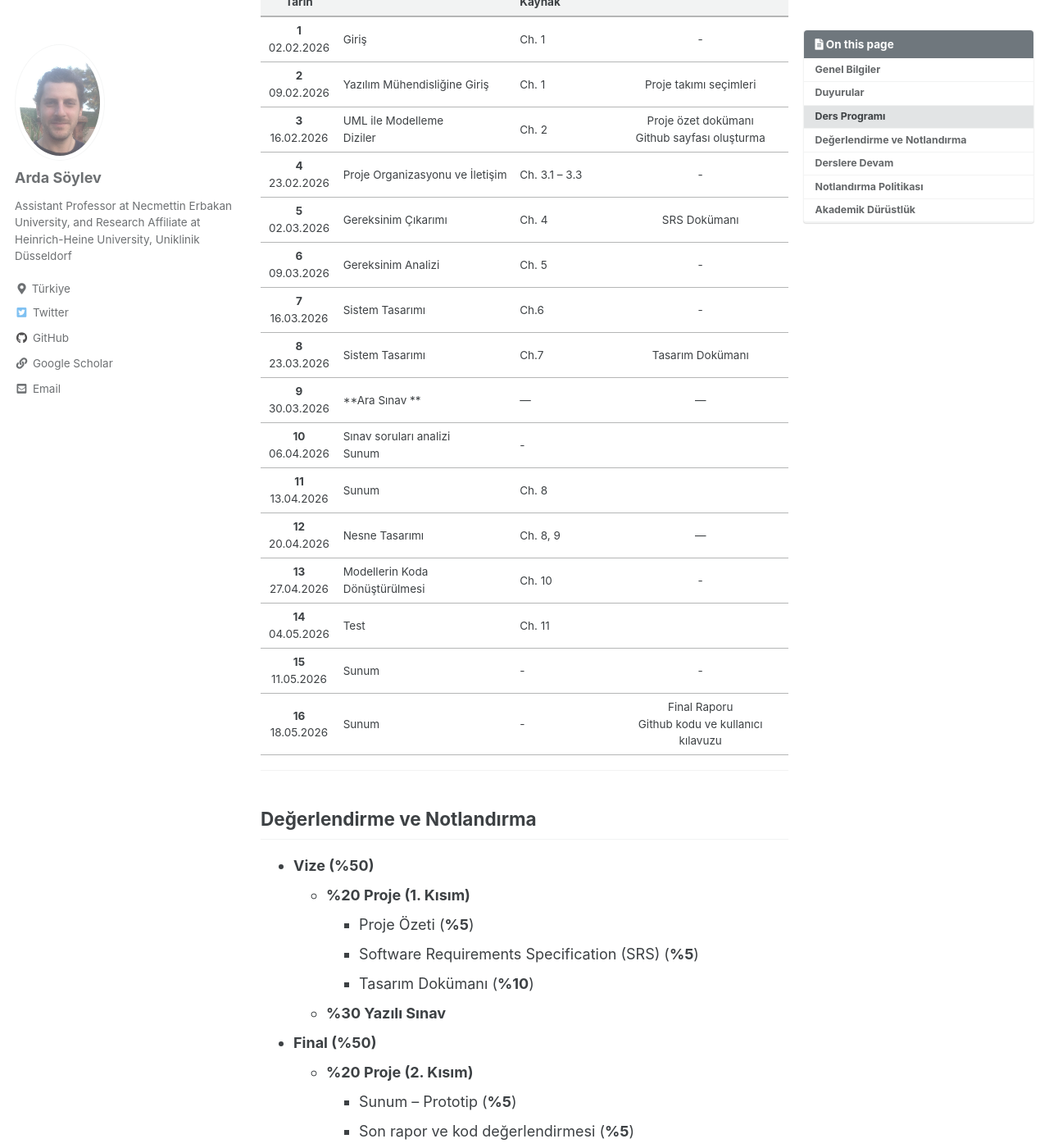
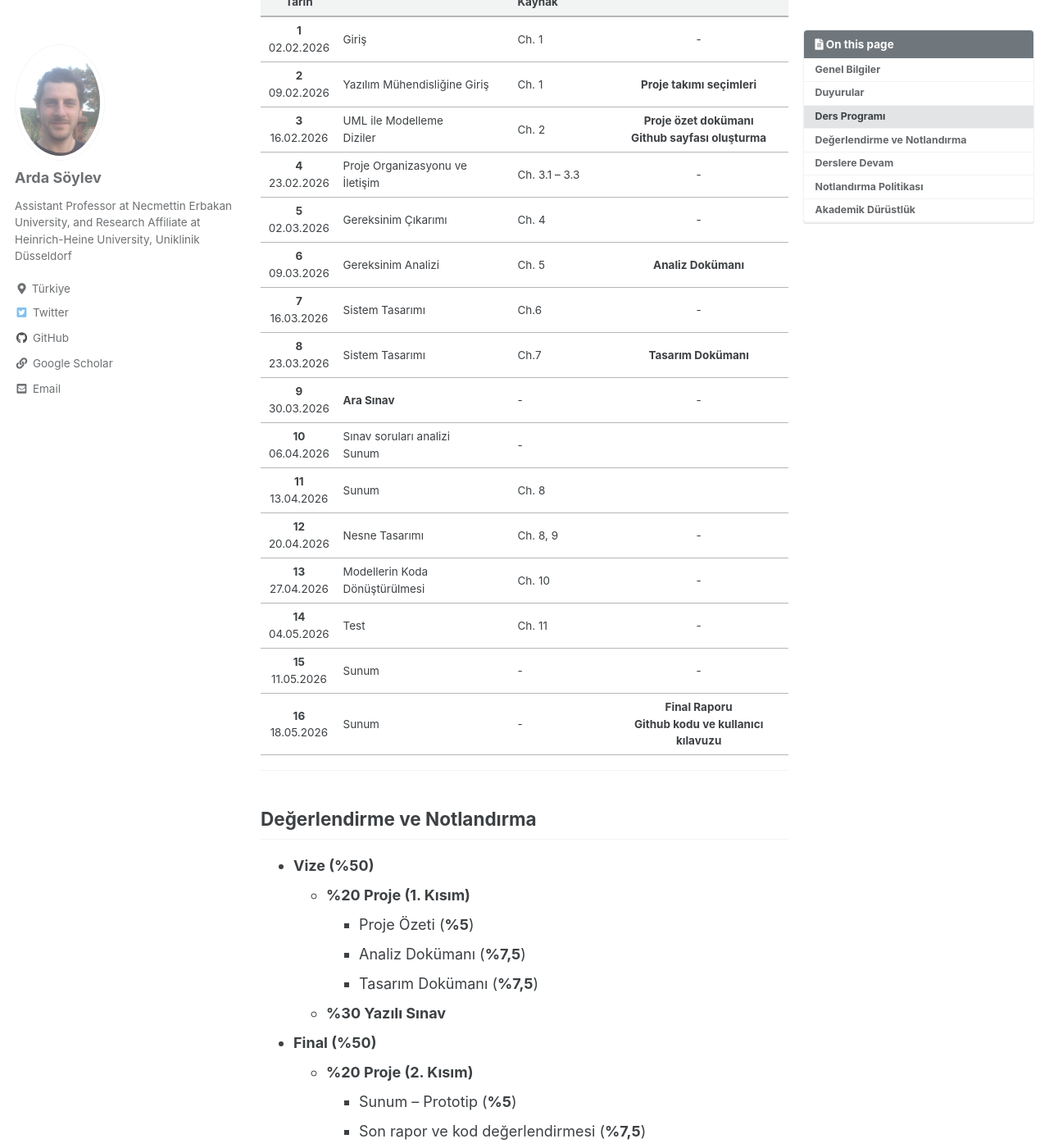
Before and after one commit to asylvz/asylvz.github.io, a Jekyll site: the page built from _pages/courses/bil204.md, in a window 1280 px wide and 1400 px high, scrolled down 769 px. Shown: the whole window at 82% size. Built offline with Jekyll 4.4.1, drawn with Linux system fonts in a browser that asks for light colours; cached includes are drawn as plain includes.

Commit message:
Update course grading

```diff
--- a/Gemfile
+++ b/Gemfile
@@ -13,7 +13,8 @@ source "https://rubygems.org"
 # To upgrade, run `bundle update`.
 
 #gem "jekyll"
-gem "github-pages"
+#gem "github-pages"
+gem "github-pages", "~> 232", group: :jekyll_plugins
 gem "minimal-mistakes-jekyll"
 
 # The following plugins are automatically loaded by the theme-gem:
--- a/_pages/courses/bil204.md
+++ b/_pages/courses/bil204.md
@@ -32,21 +32,21 @@ sidebar:
 | Hafta / Tarih        | Konu | Önerilen Kaynak | Proje Teslim |
 |:--------------------:|------|-----------------|:--------:|
 | **1** <br> 02.02.2026 | Giriş  | Ch. 1 | - |
-| **2** <br> 09.02.2026 | Yazılım Mühendisliğine Giriş   | Ch. 1 | Proje takımı seçimleri |
-| **3** <br> 16.02.2026 | UML ile Modelleme <br> Diziler | Ch. 2 | Proje özet dokümanı <br> Github sayfası oluşturma |
+| **2** <br> 09.02.2026 | Yazılım Mühendisliğine Giriş   | Ch. 1 | **Proje takımı seçimleri** |
+| **3** <br> 16.02.2026 | UML ile Modelleme <br> Diziler | Ch. 2 | **Proje özet dokümanı <br> Github sayfası oluşturma** |
 | **4** <br> 23.02.2026 | Proje Organizasyonu ve İletişim | Ch. 3.1 – 3.3 | - |
-| **5** <br> 02.03.2026 | Gereksinim Çıkarımı | Ch. 4 | SRS Dokümanı |
-| **6** <br> 09.03.2026 | Gereksinim Analizi | Ch. 5 | - |
+| **5** <br> 02.03.2026 | Gereksinim Çıkarımı | Ch. 4 | - |
+| **6** <br> 09.03.2026 | Gereksinim Analizi | Ch. 5 | **Analiz Dokümanı** |
 | **7** <br> 16.03.2026 | Sistem Tasarımı | Ch.6 | - |
-| **8** <br> 23.03.2026 | Sistem Tasarımı  | Ch.7 | Tasarım Dokümanı |
-| **9** <br> 30.03.2026 | **Ara Sınav ** | — | — |
+| **8** <br> 23.03.2026 | Sistem Tasarımı  | Ch.7 | **Tasarım Dokümanı** |
+| **9** <br> 30.03.2026 | **Ara Sınav** | - | - |
 | **10** <br> 06.04.2026 | Sınav soruları analizi <br> Sunum | - |  |
 | **11** <br> 13.04.2026 | Sunum | Ch. 8 |  |
-| **12** <br> 20.04.2026 | Nesne Tasarımı | Ch. 8, 9 | — |
+| **12** <br> 20.04.2026 | Nesne Tasarımı | Ch. 8, 9 | - |
 | **13** <br> 27.04.2026 | Modellerin Koda Dönüştürülmesi | Ch. 10 | - |
-| **14** <br> 04.05.2026 | Test  | Ch. 11 |  |
+| **14** <br> 04.05.2026 | Test  | Ch. 11 | - |
 | **15** <br> 11.05.2026 | Sunum | - | - |
-| **16** <br> 18.05.2026 | Sunum | - | Final Raporu <br> Github kodu ve kullanıcı kılavuzu |
+| **16** <br> 18.05.2026 | Sunum | - | **Final Raporu <br> Github kodu ve kullanıcı kılavuzu** |
 
 ---
 
@@ -55,15 +55,15 @@ sidebar:
 - **Vize (%50)**
     - **%20 Proje (1. Kısım)**
         - Proje Özeti (**%5**)
-        - Software Requirements Specification (SRS) (**%5**)
-        - Tasarım Dokümanı (**%10**)
+        - Analiz Dokümanı (**%7,5**)
+        - Tasarım Dokümanı (**%7,5**)
     - **%30 Yazılı Sınav**
 
 - **Final (%50)**
     - **%20 Proje (2. Kısım)**
         - Sunum – Prototip (**%5**)
-        - Son rapor ve kod değerlendirmesi (**%5**)
-        - Final Sunumu (çalışan sistem + demo) (**%10**)
+        - Son rapor ve kod değerlendirmesi (**%7,5**)
+        - Final Sunumu (çalışan sistem + demo) (**%7,5**)
     - **%30 Yazılı Sınav**
 
 
```
Also changed, not shown: Gemfile.lock, 2 other files.
